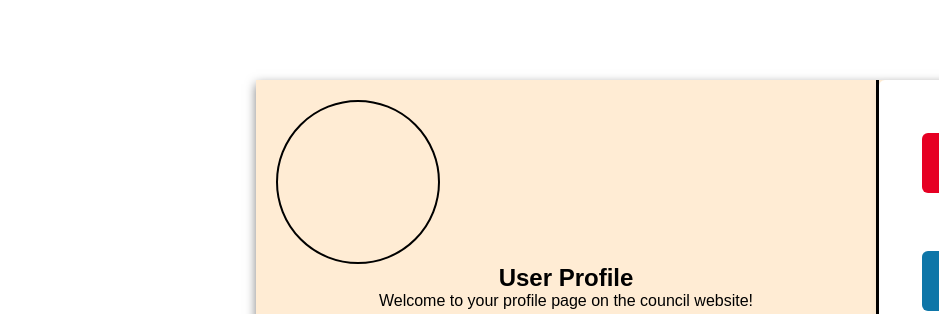
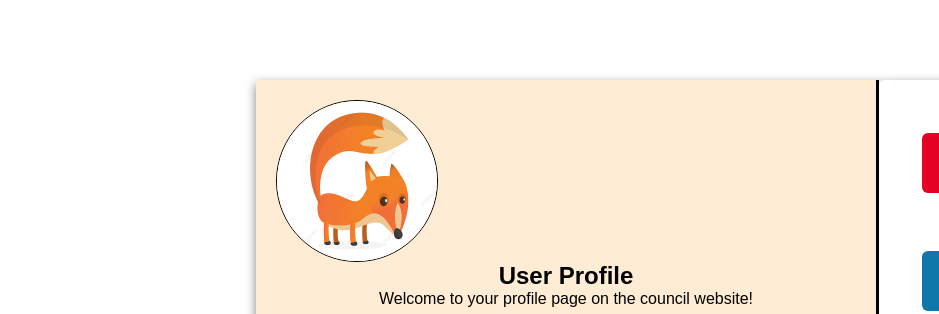
Before and after one commit to francescalily/lapTwoProject, a plain HTML site: page client/user-profile.html in a window 1280 px wide. Shown: the top 314 px of the page, 0-939 px from the left. Drawn offline with Linux system fonts and the light colour scheme.

Commit message:
added profile picture

```diff
--- a/client/assets/styles.css
+++ b/client/assets/styles.css
@@ -115,8 +115,17 @@ body, h1, p {
 
 .profile-circle {
     border: solid;
-    border-width: 2px;
+    border-width: 1px;
     border-radius: 50%;
     width: 20vh;
     height: 20vh;
+    vertical-align: middle;
+
 }
+
+.profile-circle > img{
+    width: 100%;
+    height: 100%;
+    border-radius: 50%;
+    object-fit: cover;
+}
--- a/client/user-profile.html
+++ b/client/user-profile.html
@@ -14,7 +14,9 @@
     <div class="container">
         <section class="profile-section">
             <div class="main-content">
-                <div class="profile-circle"></div>
+                <div class="profile-circle">
+                  <img src="assets/fox.png"/>
+                </div>
                 <h1>User Profile</h1>
                 <p>Welcome to your profile page on the council website!</p>
             </div>
```
Also changed, not shown: client/assets/fox.png (added).
